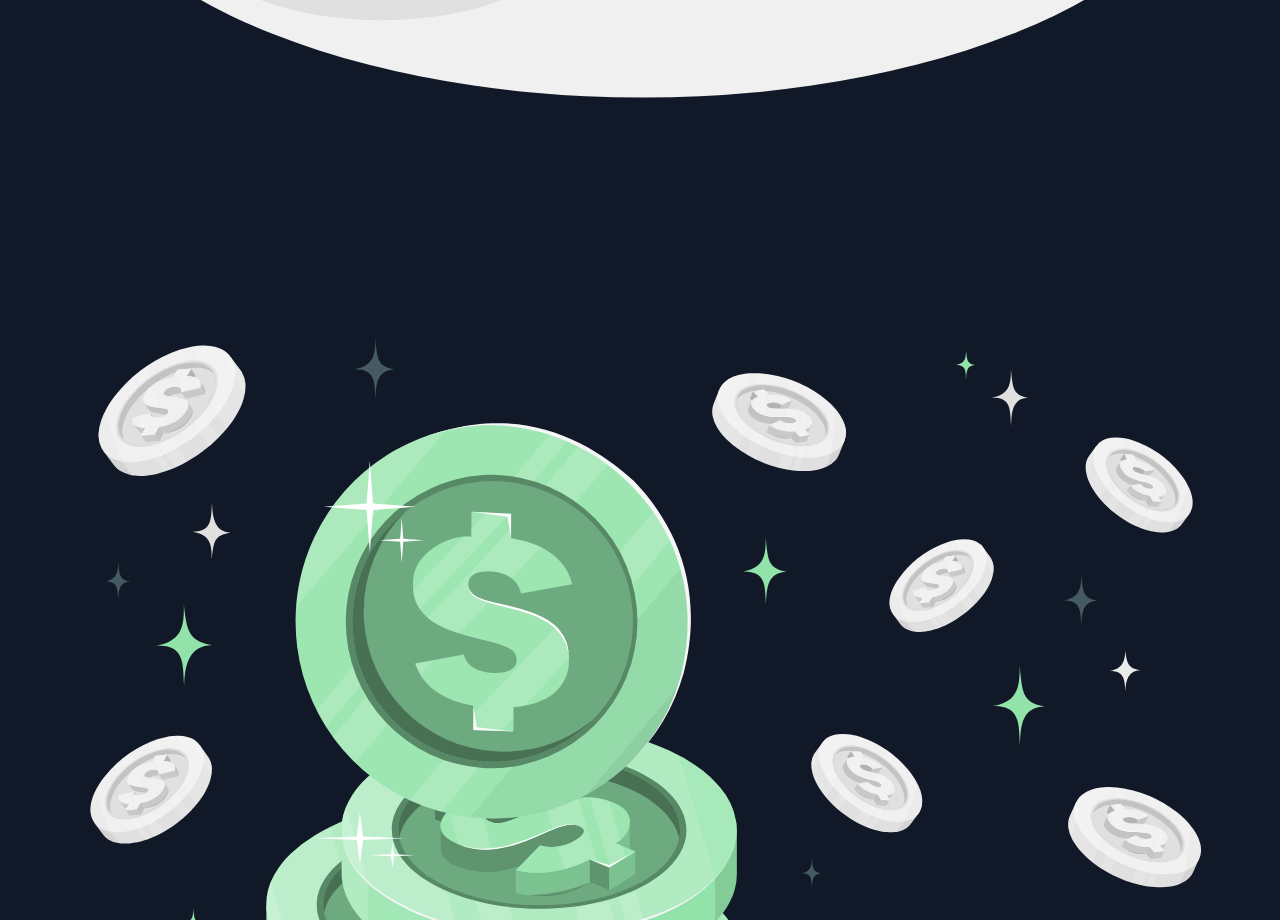
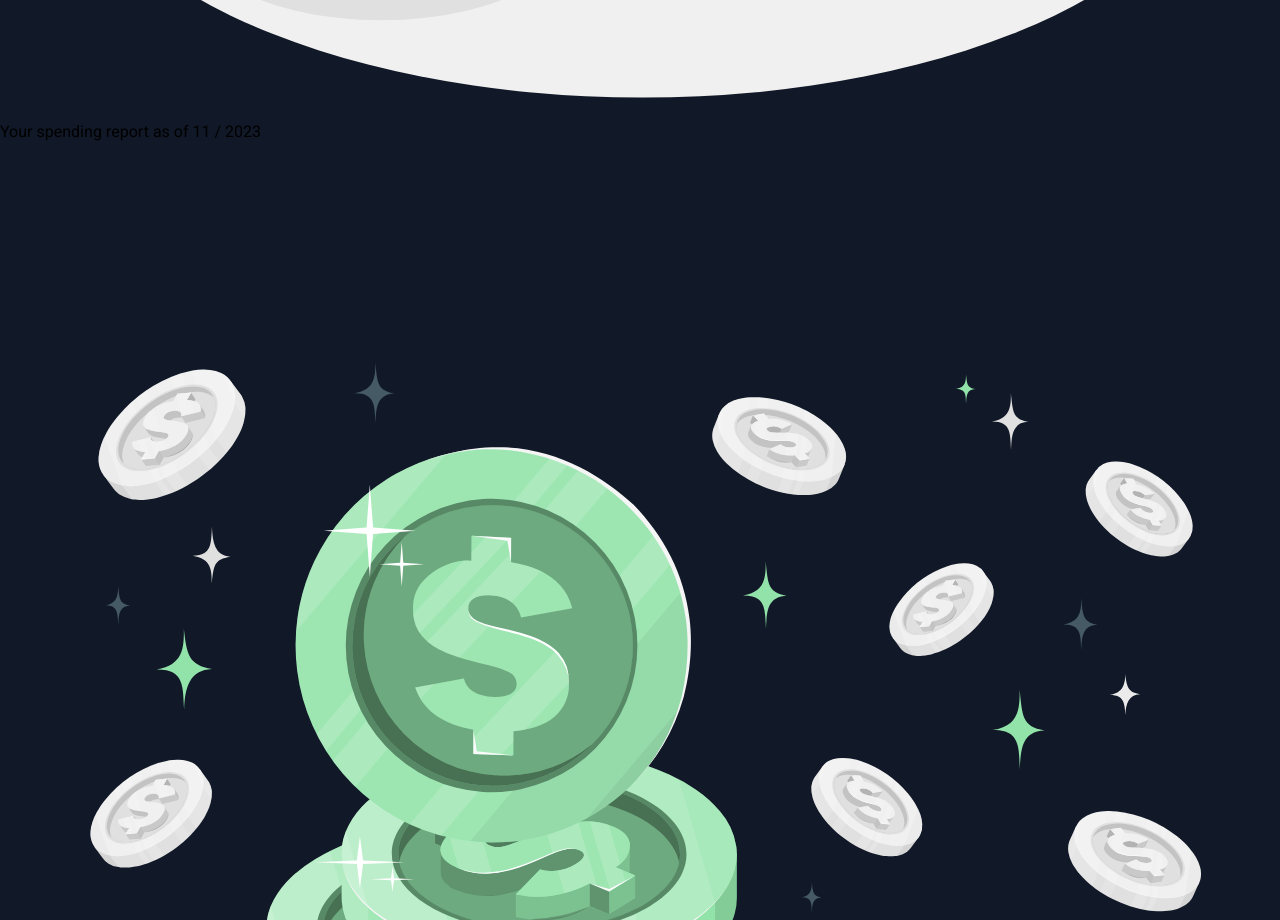
Before and after one commit to Zackaria-Slimane/pennysense, a React (Vite) app: page /stats in a window 1280 px wide. Shown: the part 1160-2080 px from the top of the page. Built offline with nearby package versions, Linux system fonts and the light colour scheme.

Commit message:
added chart visualisation and stats page

```diff
--- a/src/helpers.js
+++ b/src/helpers.js
@@ -5,7 +5,7 @@ export const getDate = () => {
 	const year = currentDate.getFullYear();
 	const month = currentDate.getMonth() + 1;
 	const day = currentDate.getDate();
-	return `${year}-${month}-${day}`;
+	return `${day}-${month}-${year}`;
 };
 
 export const fetchData = (key) => {
--- a/src/pages/Stats.jsx
+++ b/src/pages/Stats.jsx
@@ -1,8 +1,17 @@
 import { useEffect, useState } from "react";
+
 import Chart from "chart.js/auto";
 
 export function Stats() {
 	const [chartData, setChartData] = useState(null);
+
+	const currentDate = new Date();
+	const year = currentDate.getFullYear();
+	const month = currentDate.getMonth() + 1;
+
+	function printDate() {
+		return `${month} / ${year}`;
+	}
 
 	useEffect(() => {
 		const storedChartData = JSON.parse(localStorage.getItem("chartData"));
@@ -49,6 +58,11 @@ export function Stats() {
 
 	return (
 		<div className='w-full mx-auto py-10 min-h-screen'>
+			<div>
+				<h2 className='text-alice text-center text-xl mb-12'>
+					Your spending report as of <span> {printDate()} </span>{" "}
+				</h2>
+			</div>
 			<canvas id='myChart'></canvas>
 		</div>
 	);
```
